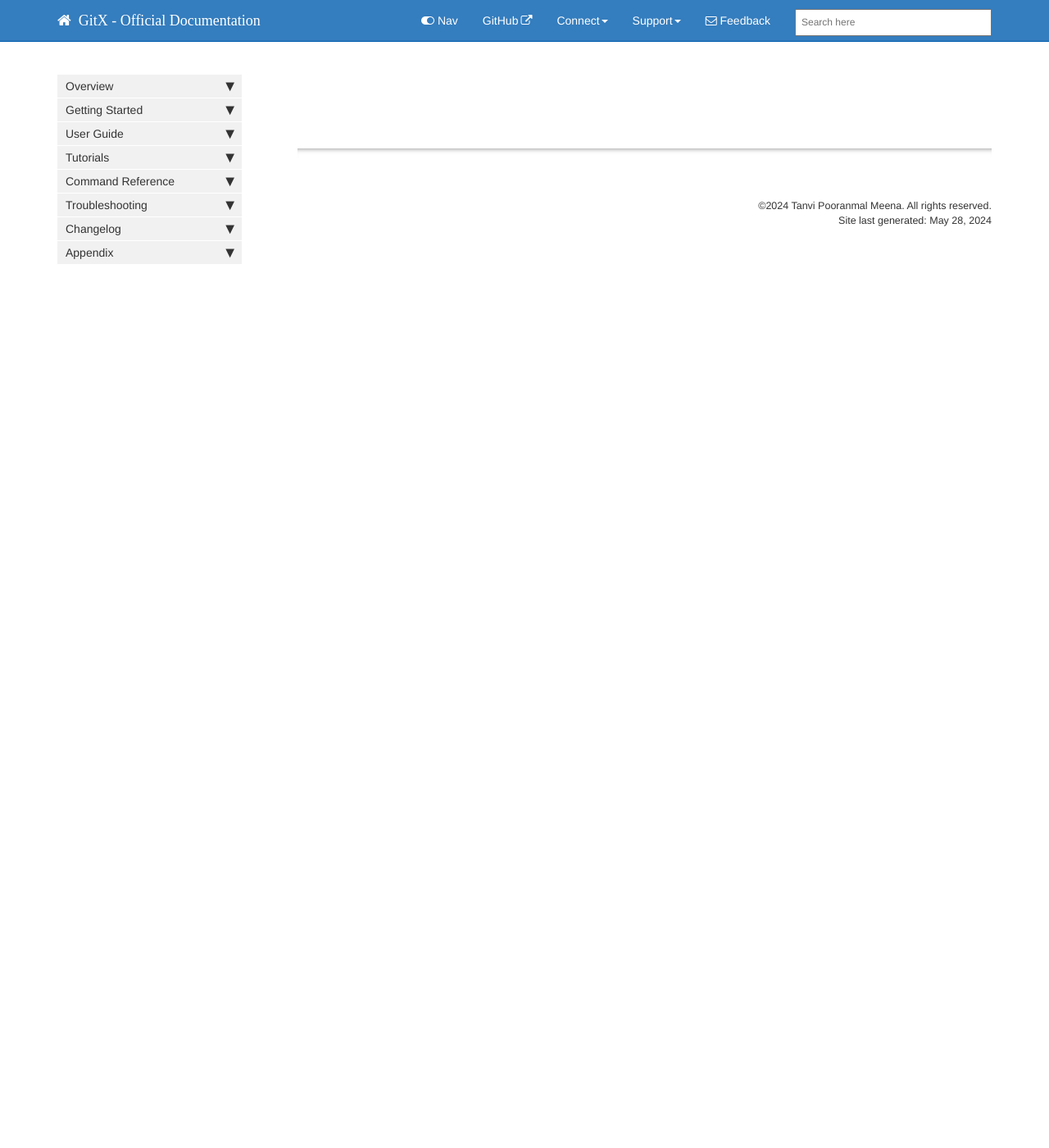
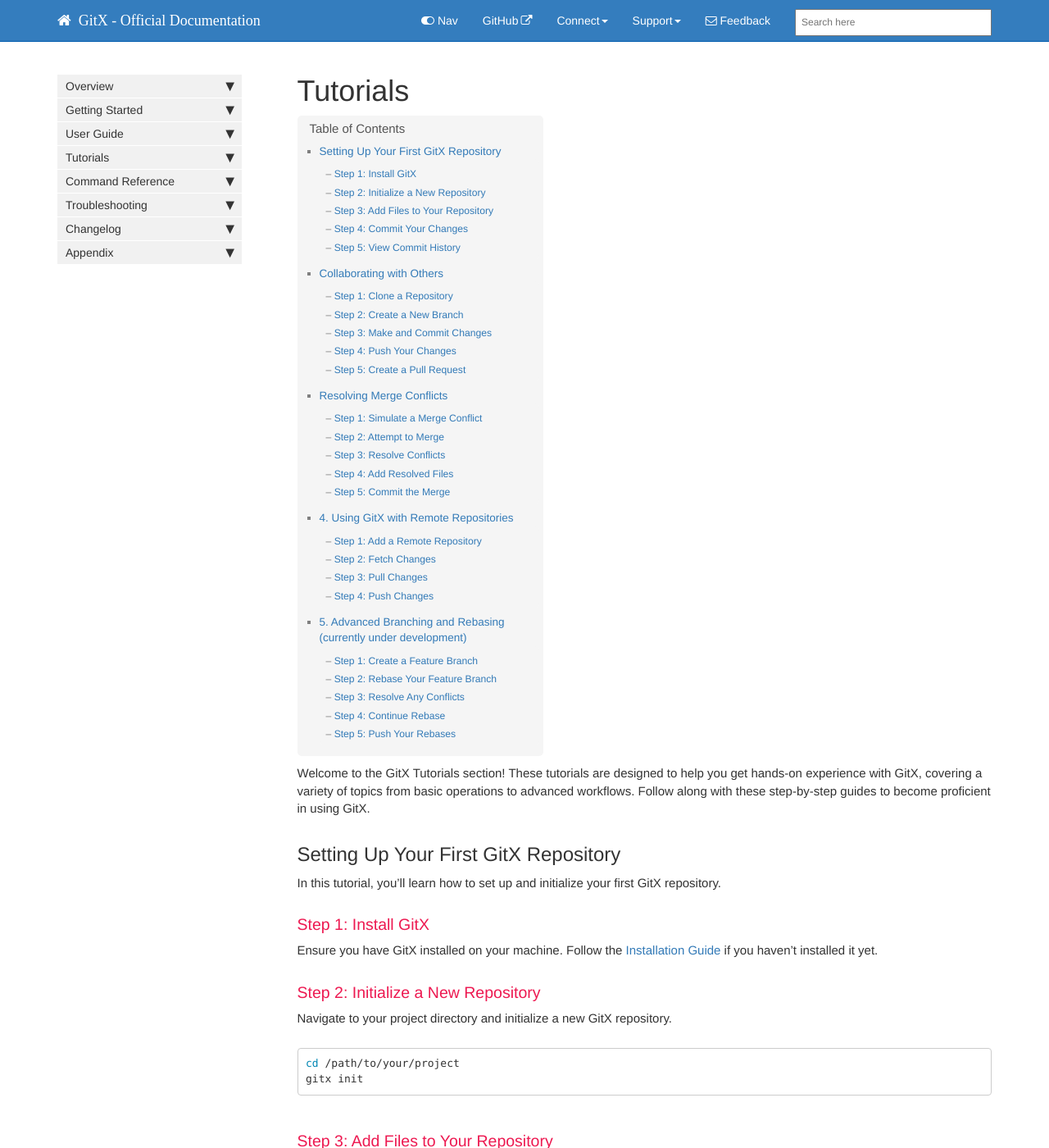
Before and after one commit to tanvincible/GitX, a Jekyll site: the page built from docs/Tutorials.md, in a window 1280 px wide and 1400 px high. Shown: the whole window at 82% size. Built offline with Jekyll 4.4.1, drawn with Linux system fonts in a browser that asks for light colours; our own code applies the rules of GitHub Pages for plain Markdown files; comment, search, counter and statistics services are not loaded; some of the changed text lies outside the part shown.

Commit message:
Modify docs/

````diff
--- a/docs/Getting_Started.md
+++ b/docs/Getting_Started.md
@@ -5,24 +5,105 @@ Welcome to GitX! This guide will help you get started with GitX and set up your
 
 ## Installation Guide
 
-Before you can start using GitX, you need to install it on your system.
-Here’s a general idea of what the installation process might look like:
+### Prerequisites:
+Go (version 1.22.1 or higher)
 
-```
-# Placeholder for installation command
-$ install gitx
-```
+### Steps
+
+1. **Clone the repository:**
+   ```bash
+   git clone https://github.com/TanviPooranmal/GitX
+   cd GitX
+   ```
+
+2. **Install dependencies:**
+   ```bash
+   go mod tidy
+   ```
+
+3. **Build the project:**
+   ```bash
+   go build -o gitx cmd/main.go
+   ```
+
+4. **Verify the installation:**
+   ```bash
+   ./gitx --version
+   ```
+
+---
 
 ## Configuration Guide
 
-After installing GitX, the next step is to configure it. This involves setting up your user name, email address, and other preferences. You can find step-by-step instructions in the Configuration Guide. Here’s a brief example:
+### Configuration File
 
-```
-# Placeholder for configuration commands
-$ gitx config --global user.name "Your Name"
-$ gitx config --global user.email "your.email@example.com"
-```
+1. **Create a configuration file:**
+   Create a `config.yaml` file in the project root.
+
+   ```yaml
+   server:
+     port: 8080
+   database:
+     host: localhost
+     port: 5432
+     user: gitxuser
+     password: gitxpassword
+     dbname: gitx_db
+   ```
+
+2. **Update the configuration file:**
+   Edit the `config.yaml` file with your specific settings.
+
+### Environment Variables
+
+1. **Set environment variables (optional):**
+
+   ```bash
+   export GITX_SERVER_PORT=8080
+   export GITX_DB_HOST=localhost
+   export GITX_DB_PORT=5432
+   export GITX_DB_USER=gitxuser
+   export GITX_DB_PASSWORD=gitxpassword
+   export GITX_DB_NAME=gitx_db
+   ```
+
+---
 
 ## Quick Start Guide
 
-Once GitX is installed and configured, you’re ready to start using it!
+### Running GitX
+
+1. **Start the server:**
+
+   ```bash
+   ./gitx --config config.yaml
+   ```
+
+2. **Access the application:**
+   Open your browser and navigate to `http://localhost:8080`.
+
+### Using GitX
+
+1. **Initialize a new repository:**
+
+   ```bash
+   ./gitx init my-repo
+   ```
+
+2. **Add files to the repository:**
+
+   ```bash
+   ./gitx add file1.txt file2.txt
+   ```
+
+3. **Commit changes:**
+
+   ```bash
+   ./gitx commit -m "Initial commit"
+   ```
+
+4. **View the repository status:**
+
+   ```bash
+   ./gitx status
+   ```
--- a/docs/Tutorials.md
+++ b/docs/Tutorials.md
@@ -0,0 +1,204 @@
+---
+title: Tutorials
+---
+
+Welcome to the GitX Tutorials section! These tutorials are designed to help you get hands-on experience with GitX, covering a variety of topics from basic operations to advanced workflows. Follow along with these step-by-step guides to become proficient in using GitX.
+
+## Setting Up Your First GitX Repository
+
+In this tutorial, you'll learn how to set up and initialize your first GitX repository.
+
+### Step 1: Install GitX
+
+Ensure you have GitX installed on your machine. Follow the [Installation Guide](/Getting_Started.html#installation-guide) if you haven't installed it yet.
+
+### Step 2: Initialize a New Repository
+
+Navigate to your project directory and initialize a new GitX repository.
+
+```bash
+cd /path/to/your/project
+gitx init
+```
+
+### Step 3: Add Files to Your Repository
+
+Add your project files to the staging area.
+
+```bash
+gitx add .
+```
+
+### Step 4: Commit Your Changes
+
+Commit the staged files to the repository with a message.
+
+```bash
+gitx commit -m "Initial commit"
+```
+
+### Step 5: View Commit History
+
+Check the commit history to confirm your changes.
+
+```bash
+gitx log
+```
+
+## Collaborating with Others
+
+This tutorial covers how to collaborate with other developers using GitX.
+
+### Step 1: Clone a Repository
+
+Clone the repository you want to contribute to.
+
+```bash
+gitx clone <repository-url>
+```
+
+### Step 2: Create a New Branch
+
+Create a new branch for your work.
+
+```bash
+gitx branch <feature-branch>
+gitx checkout <feature-branch>
+```
+
+### Step 3: Make and Commit Changes
+
+Make your changes and commit them.
+
+```bash
+gitx add <changed-files>
+gitx commit -m "Description of changes"
+```
+
+### Step 4: Push Your Changes
+
+Push your changes to the remote repository.
+
+```bash
+gitx push origin <feature-branch>
+```
+
+### Step 5: Create a Pull Request
+
+Create a pull request on the repository's hosting platform (e.g., GitHub, GitLab) for your changes to be reviewed and merged.
+
+## Resolving Merge Conflicts
+
+Learn how to handle and resolve merge conflicts in this tutorial.
+
+### Step 1: Simulate a Merge Conflict
+
+Create a conflict by modifying the same line of a file in two different branches.
+
+### Step 2: Attempt to Merge
+
+Attempt to merge the branches.
+
+```bash
+gitx checkout main
+gitx merge <conflicting-branch>
+```
+
+### Step 3: Resolve Conflicts
+
+GitX will notify you of conflicts. Open the conflicting files and resolve the conflicts manually.
+
+### Step 4: Add Resolved Files
+
+After resolving the conflicts, add the resolved files to the staging area.
+
+```bash
+gitx add <resolved-files>
+```
+
+### Step 5: Commit the Merge
+
+Commit the merge with a message.
+
+```bash
+gitx commit -m "Resolved merge conflicts"
+```
+
+## 4. Using GitX with Remote Repositories
+
+This tutorial shows you how to use GitX to interact with remote repositories.
+
+### Step 1: Add a Remote Repository
+
+Add a remote repository to your GitX project.
+
+```bash
+gitx remote add origin <repository-url>
+```
+
+### Step 2: Fetch Changes
+
+Fetch changes from the remote repository without merging them.
+
+```bash
+gitx fetch
+```
+
+### Step 3: Pull Changes
+
+Pull changes from the remote repository and merge them into your current branch.
+
+```bash
+gitx pull origin main
+```
+
+### Step 4: Push Changes
+
+Push your local commits to the remote repository.
+
+```bash
+gitx push origin main
+```
+
+## 5. Advanced Branching and Rebasing (currently under development)
+
+Explore advanced branching and rebasing techniques with GitX.
+
+### Step 1: Create a Feature Branch
+
+Create a feature branch from the main branch.
+
+```bash
+gitx checkout -b feature-branch
+```
+
+### Step 2: Rebase Your Feature Branch
+
+Rebase your feature branch onto the latest main branch.
+
+```bash
+gitx checkout main
+gitx pull origin main
+gitx checkout feature-branch
+gitx rebase main
+```
+
+### Step 3: Resolve Any Conflicts
+
+If there are conflicts, resolve them as shown in the merge conflict tutorial.
+
+### Step 4: Continue Rebase
+
+After resolving conflicts, continue the rebase process.
+
+```bash
+gitx rebase --continue
+```
+
+### Step 5: Push Your Rebases
+
+Push your rebased feature branch to the remote repository.
+
+```bash
+gitx push -f origin feature-branch
+```
--- a/docs/index.markdown
+++ b/docs/index.markdown
@@ -24,6 +24,9 @@ GitX is a simple Version Control System inspired by Git. It allows you to track
     3. Distributed Version Control System
     4. Advanced Features (currently under development)
 4. [Tutorials](Tutorials.md)
+    1. Setting Up Your First GitX Repository
+    2. Collaborating with Others
+    3. Resolving Merge Conflicts
 5. [Command Reference](Command_Reference.md)
 6. [Troubleshooting](Troubleshooting.md)
     1. Common Issues and Solutions
````
Also changed, not shown: docs/Contact.md (+1 -2 lines), docs/User_Guide.md (+171 -0 lines), docs/_data/sidebars/home_sidebar.yml (+10 -5 lines).
